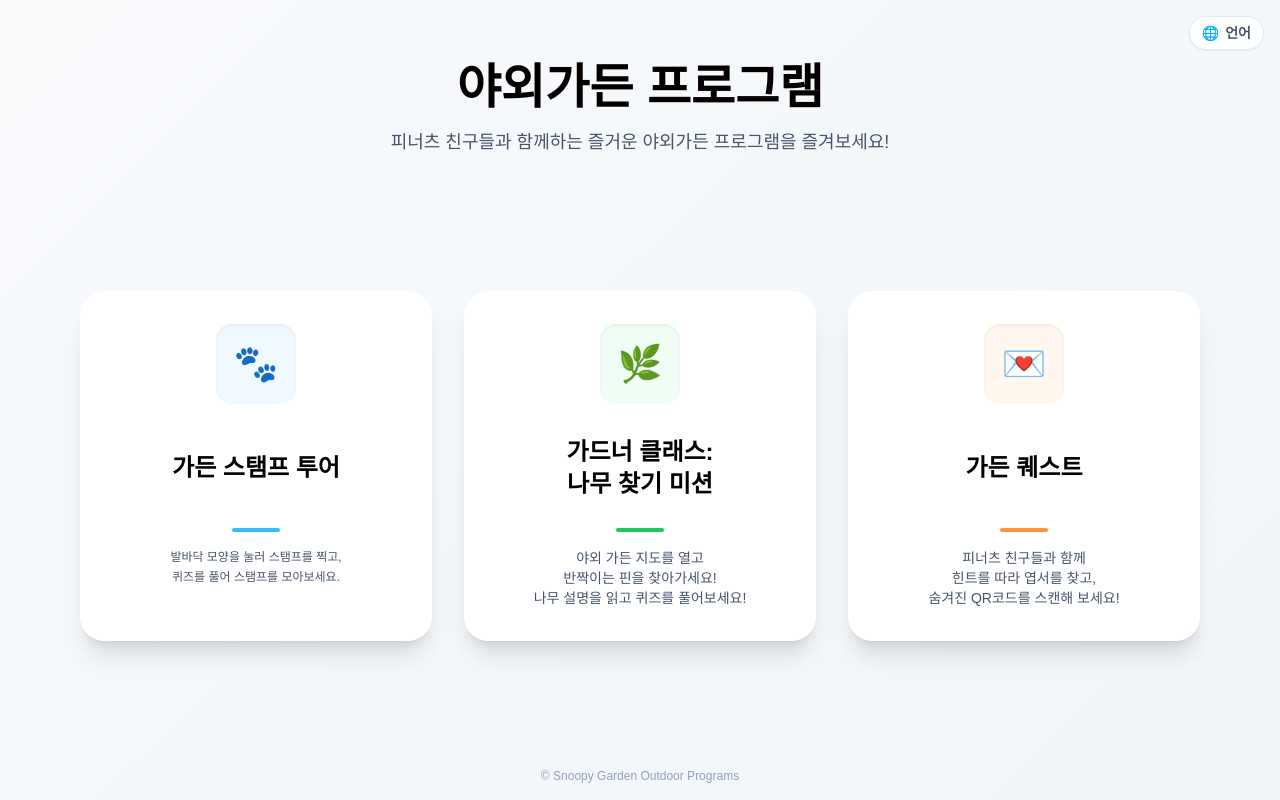
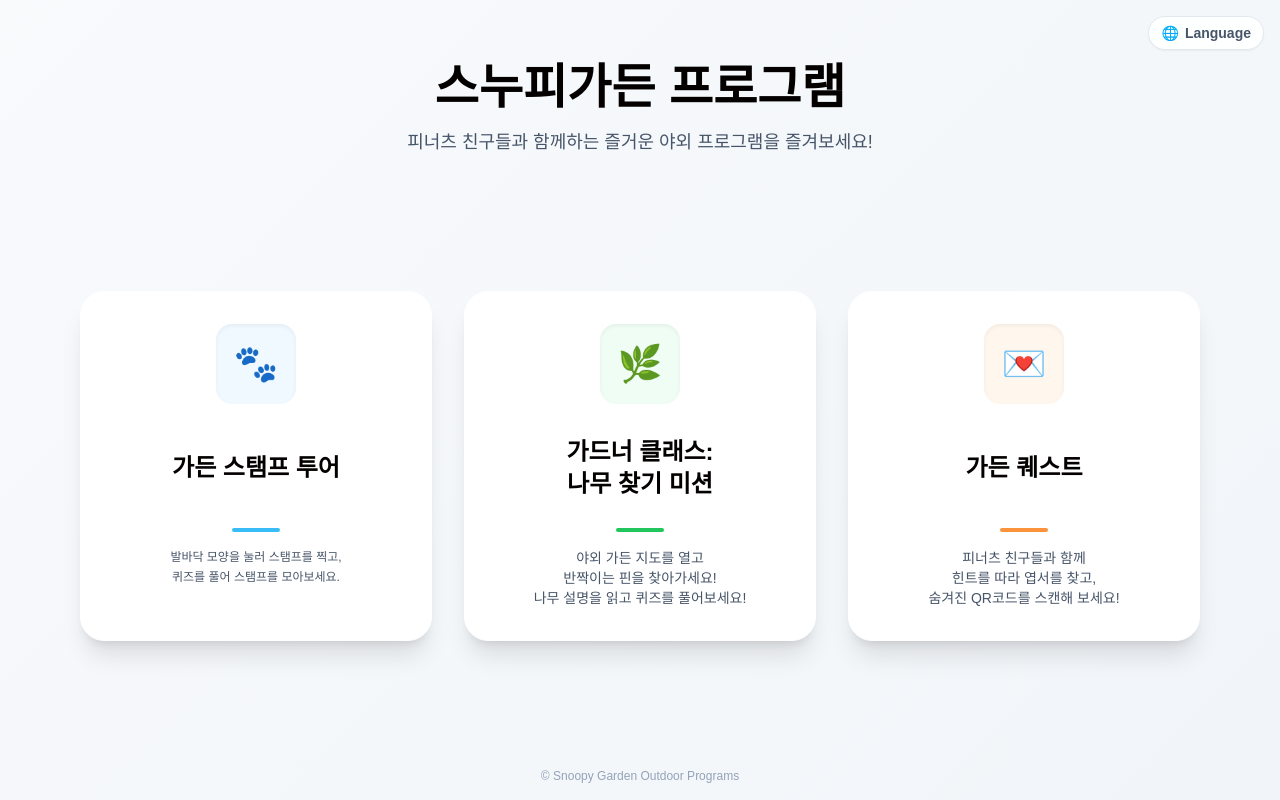
Before and after one commit to minsuk3238/gardenprogrammain, a plain HTML site: page index.html in a window 1280 px wide. Drawn offline with nearby package versions, Linux system fonts and the light colour scheme; a web font is replaced by a local one.

Commit message:
Modify title and content in index.html
Updated the title and some text content in index.html for clarity and consistency.

```diff
--- a/index.html
+++ b/index.html
@@ -12,7 +12,7 @@
 
     <meta charset="UTF-8">
     <meta name="viewport" content="width=device-width, initial-scale=1.0">
-    <title>야외가든 프로그램 안내</title>
+    <title>스누피가든 프로그램 안내</title>
     <script src="https://cdn.tailwindcss.com"></script>
     <link href="https://fonts.googleapis.com/css2?family=Nanum+Square+Round&display=swap" rel="stylesheet">
     <style>
@@ -42,13 +42,13 @@
 
     <div class="fixed top-4 right-4 z-40">
         <button onclick="openTransModal()" class="flex items-center gap-1.5 bg-white/90 backdrop-blur-sm border border-slate-200 px-3 py-1.5 rounded-full text-xs md:text-sm font-bold text-slate-600 hover:bg-white shadow-sm transition-all">
-            <span>🌐</span> 언어
+            <span>🌐</span> Language
         </button>
     </div>
 
     <header class="pt-12 pb-6 md:py-16 px-4 text-center">
-        <h1 class="text-xl md:text-5xl font-bold mb-2 md:mb-4" style="color: #040000;">야외가든 프로그램</h1>
-        <p class="text-slate-600 text-xs md:text-lg">피너츠 친구들과 함께하는 즐거운 야외가든 프로그램을 즐겨보세요!</p>
+        <h1 class="text-xl md:text-5xl font-bold mb-2 md:mb-4" style="color: #040000;">스누피가든 프로그램</h1>
+        <p class="text-slate-600 text-xs md:text-lg">피너츠 친구들과 함께하는 즐거운 야외 프로그램을 즐겨보세요!</p>
     </header>
 
     <main class="max-w-6xl mx-auto w-full px-2 md:px-4 pb-10">
```
